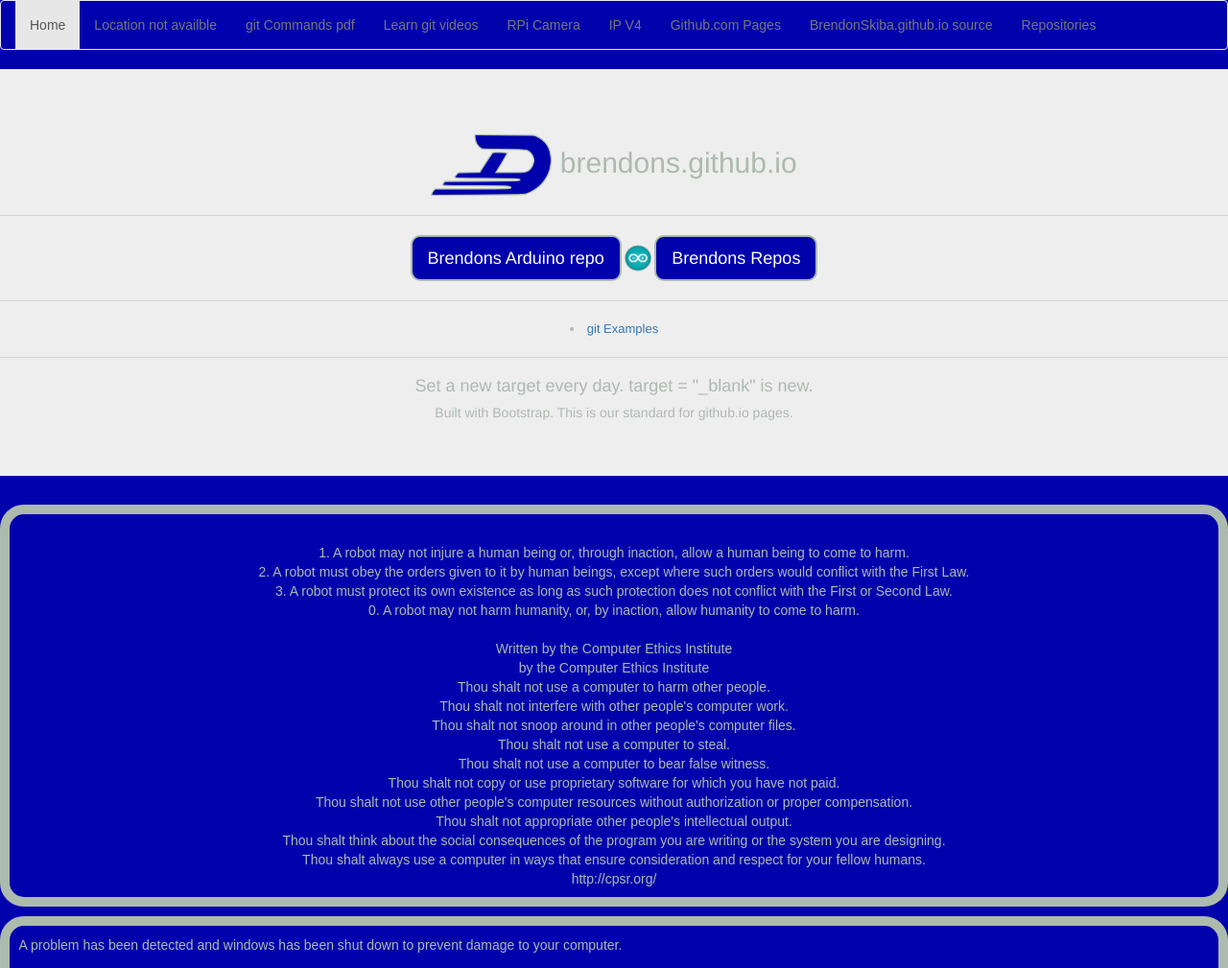
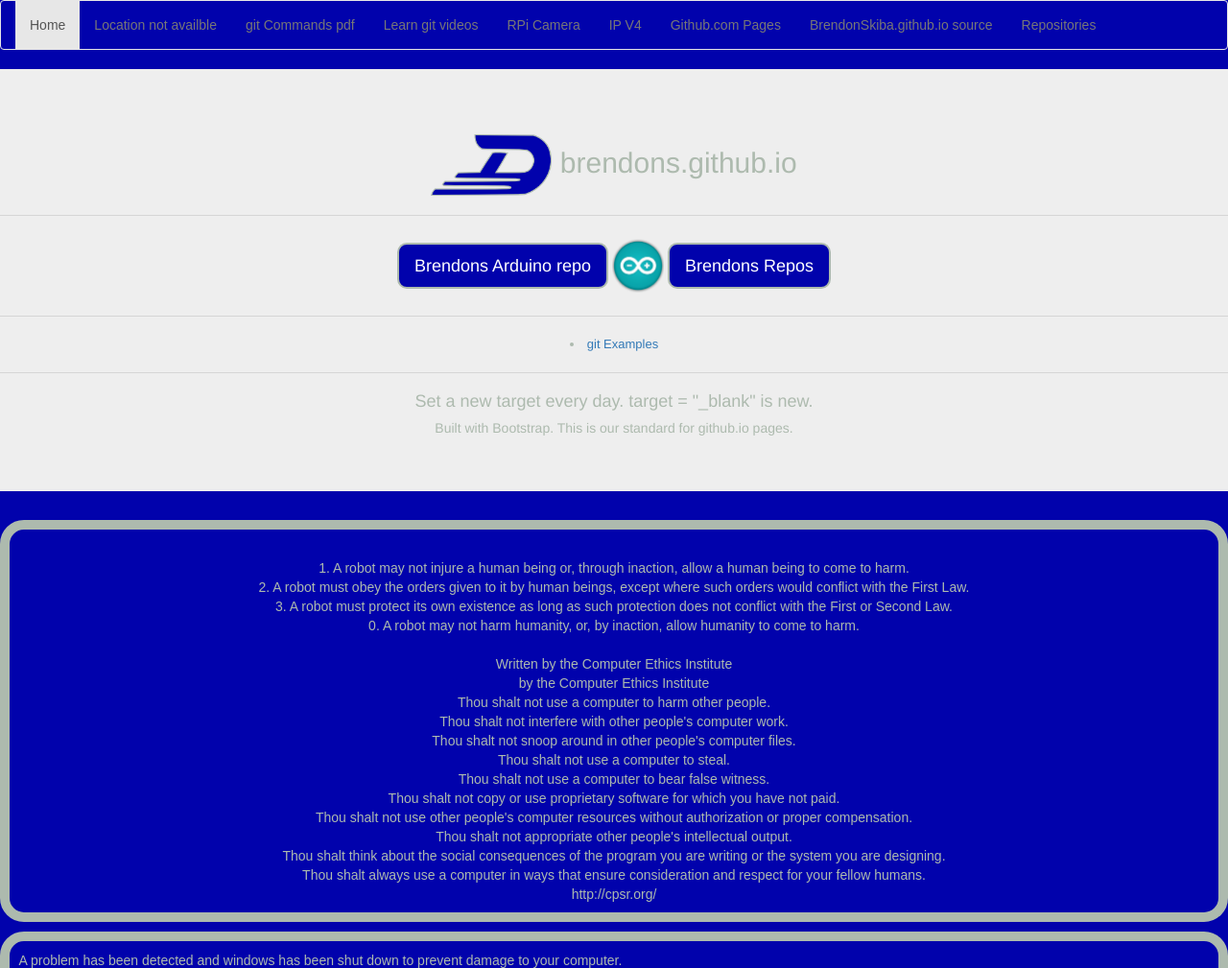
Before and after one commit to BrendonSkiba/BrendonSkiba.github.io, a plain HTML site: page index.html in a window 1280 px wide. Shown: the top 1009 px of the page at 96% size. Drawn offline with nearby package versions, Linux system fonts and the light colour scheme.

Commit message:
Update index.html

```diff
--- a/index.html
+++ b/index.html
@@ -43,7 +43,7 @@
 	<hr />
 	<a href = "https://github.com/BrendonSkiba/arduino" target = "_blank">
 		<button type="button" class="btn btn-default btn-lg">Brendons Arduino repo</button></a>
-	<a href = "https://github.com/BrendonSkiba/arduino" target = "_blank"> <img src = "img/Ardunio.png" height="32"</a>
+	<a href = "https://github.com/BrendonSkiba/arduino" target = "_blank"> <img src = "img/Ardunio.png" height="64"</a>
 
 		<a href = "https://github.com/BrendonSkiba" target = "_blank">
 		<button type="button" class="btn btn-default btn-lg">Brendons Repos </button></a>
```
